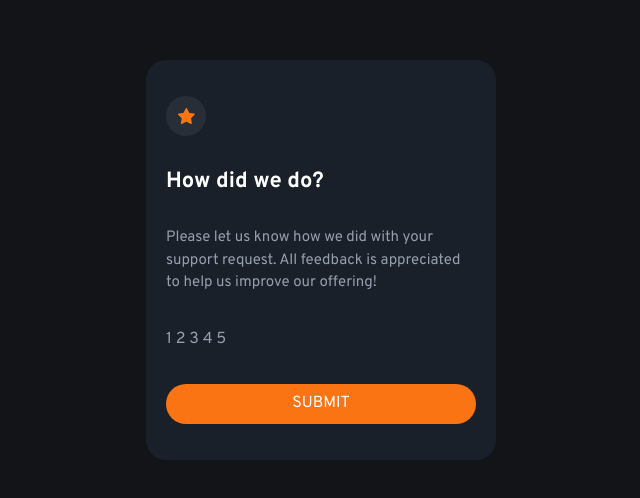
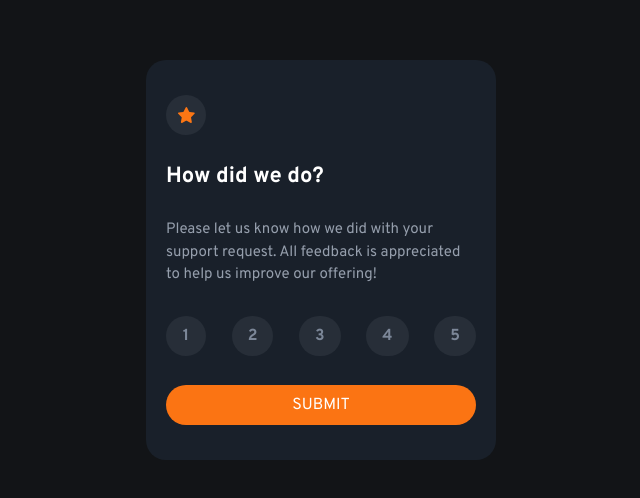
Before and after one commit to a-zajonc/interactive-rating-component, a React (Create React App) app: page / in a window 1280 px wide. Shown: the part 140-638 px from the top of the page, without its empty margins (319-959 px from the left). Built offline with nearby package versions, Linux system fonts and the light colour scheme.

Commit message:
Add Rating Scale Buttons

```diff
--- a/src/Component/RatingComponent/RatingScale/index.js
+++ b/src/Component/RatingComponent/RatingScale/index.js
@@ -1,5 +1,24 @@
-import { Text } from "@chakra-ui/react"
+import { Box, Button } from "@chakra-ui/react";
+import { useState } from "react";
+
+
+function NumberButtons({ number }) {
+
+    const [rate, setRate] = useState()
+
+    console.log(`"You have rated us on ${rate} out of 5`)
+
+    const array = Array(number).fill(0).map((e, i) => i + 1)
+
+    return array.map((digit, index) => {
+        return <Button key={index} bgColor={'#272e38'} color={'#7C8798'} borderRadius="full" _hover={{ bgColor: "#7C8798", color: "white" }} onClick={() => setRate(digit)} value={digit} _focus={{ bg: "#FB7718", color: "white" }} > {digit}</Button>
+    })
+}
+
 
 export function RatingScale() {
-    return <Text color="#959EAC" fontFamily='Overpass' >1 2 3 4 5</Text>
+
+    return <Box fontFamily='Overpass' fontWeight="400" display="flex" flexDirection="row" justifyContent="space-between" >
+        <NumberButtons number={5} />
+    </Box>
 }
```
